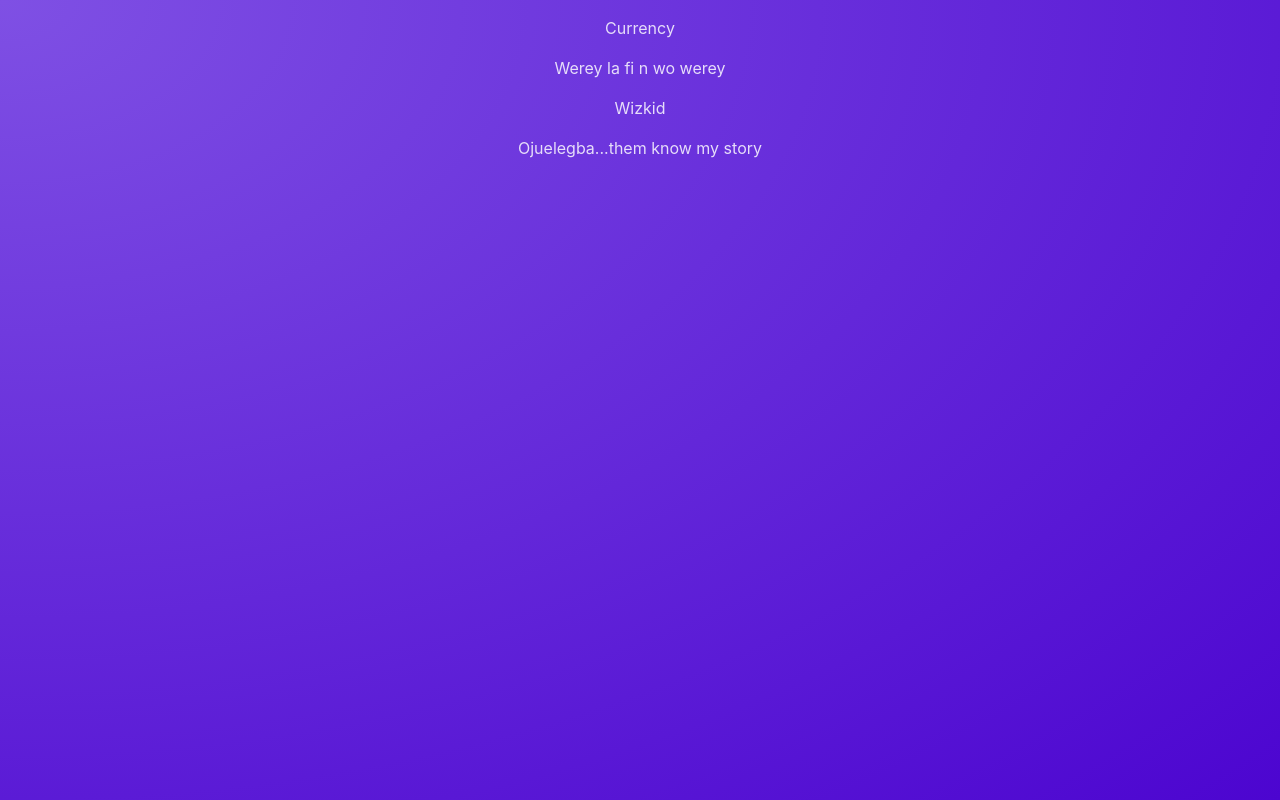
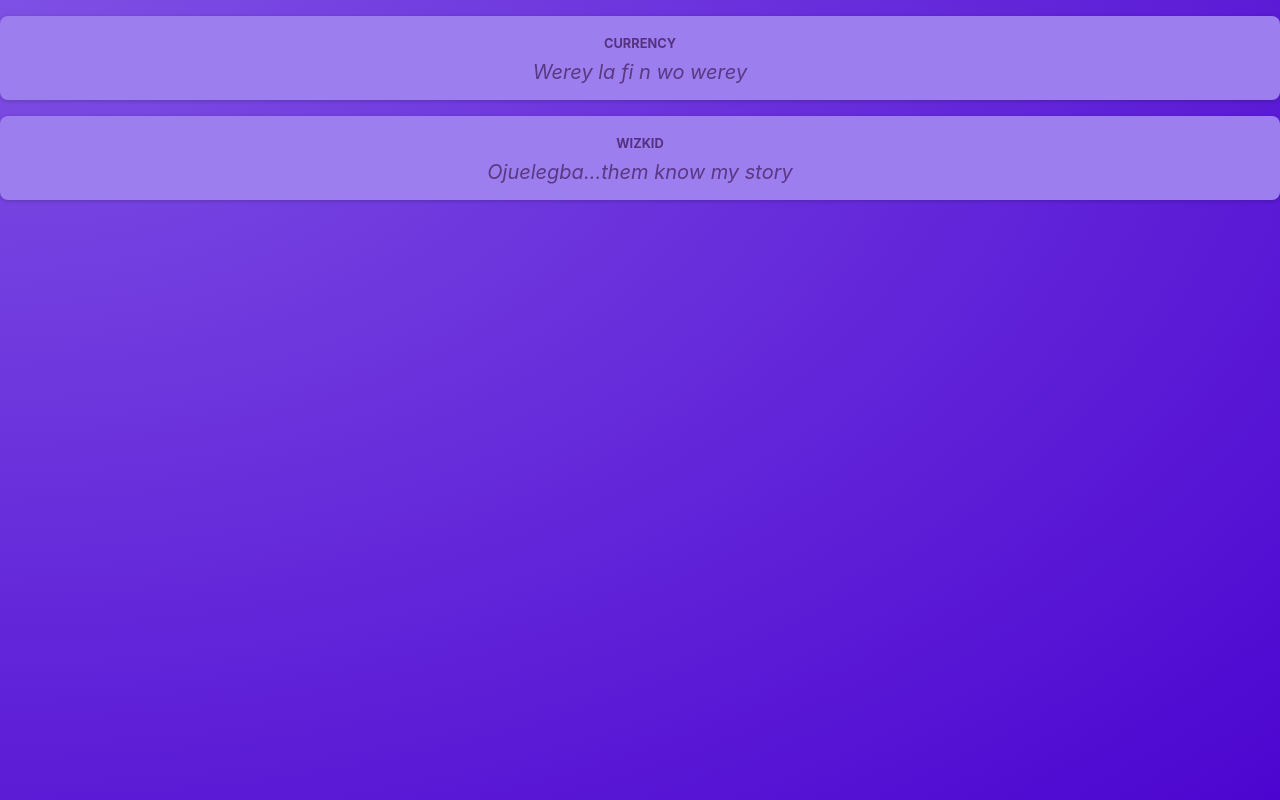
Before and after one commit to azeezabidoye/academind-2025, a React (Vite) app in the folder starting-project/: page / in a window 1280 px wide. Built offline with nearby package versions, Linux system fonts and the light colour scheme.

Commit message:
CSS Module Updated

```diff
--- a/starting-project/src/components/Post.jsx
+++ b/starting-project/src/components/Post.jsx
@@ -1,8 +1,10 @@
+import classes from "./Post.module.css";
+
 function Post(props) {
   return (
-    <div>
-      <p>{props.author}</p>
-      <p>{props.body}</p>
+    <div className={classes.post}>
+      <p className={classes.author}>{props.author}</p>
+      <p className={classes.text}>{props.body}</p>
     </div>
   );
 }
```
